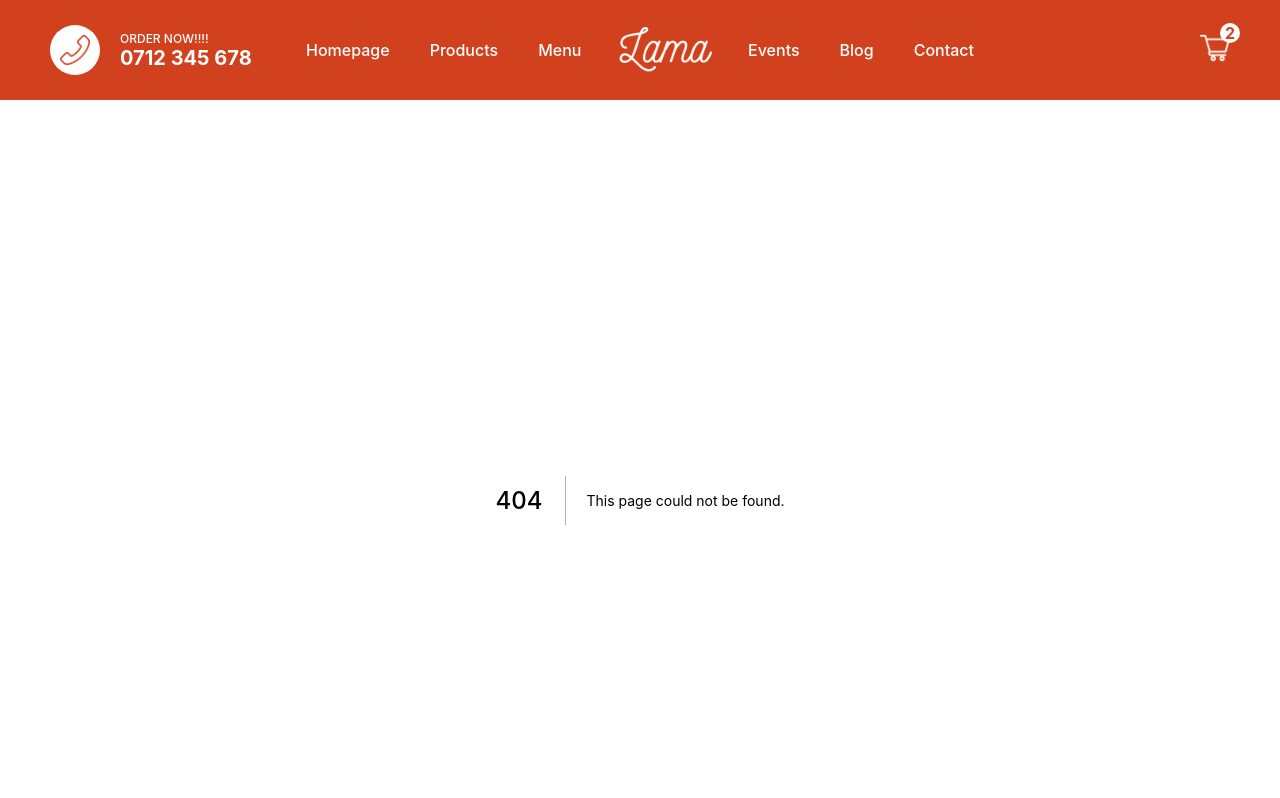
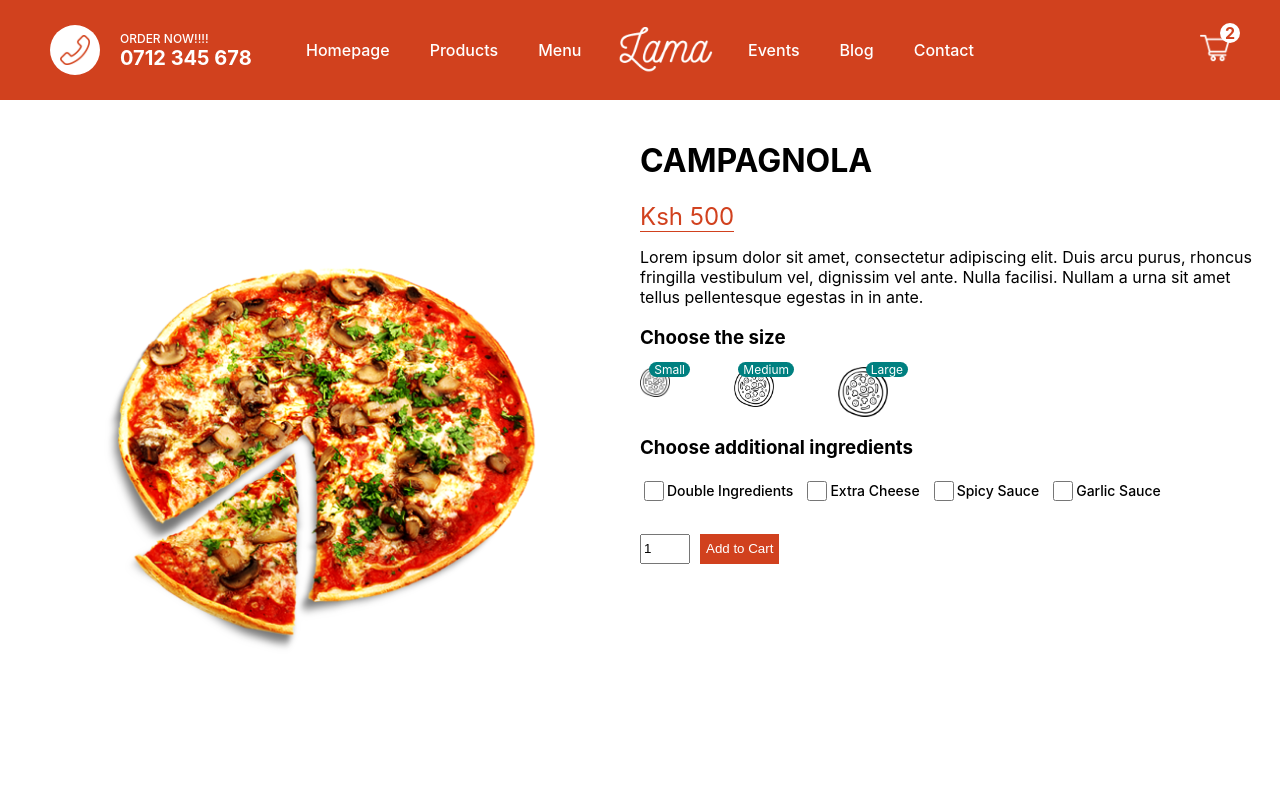
Before and after one commit to jmuema/Food-delivery-app, a Next.js app: page /product/1 in a window 1280 px wide. Before the commit this address had no page. Shown: the top 798 px of the page. Built offline with nearby package versions, Linux system fonts and the light colour scheme.

Commit message:
finished up on product page

```diff
--- /dev/null
+++ b/pages/product/[id].jsx
@@ -0,0 +1,90 @@
+import React from 'react'
+import styles from "../../styles/Product.module.css";
+import Image from "next/image";
+import { useState } from "react";
+
+const Product = () => {
+    const [size, setSize] = useState(0);
+    const pizza = {
+      id: 1,
+      img: "/img/pizza.png",
+      name: "CAMPAGNOLA",
+      price: [500, 900, 1200],
+      desc: "Lorem ipsum dolor sit amet, consectetur adipiscing elit. Duis arcu purus, rhoncus fringilla vestibulum vel, dignissim vel ante. Nulla facilisi. Nullam a urna sit amet tellus pellentesque egestas in in ante.",
+    };
+
+    return (
+        <div className={styles.container}>
+          <div className={styles.left}>
+            <div className={styles.imgContainer}>
+              <Image src={pizza.img} objectFit="contain" layout="fill" alt="" />
+            </div>
+          </div>
+          <div className={styles.right}>
+            <h1 className={styles.title}>{pizza.name}</h1>
+            <span className={styles.price}>Ksh {pizza.price[size]}</span>
+            <p className={styles.desc}>{pizza.desc}</p>
+            <h3 className={styles.choose}>Choose the size</h3>
+            <div className={styles.sizes}>
+              <div className={styles.size} onClick={() => setSize(0)}>
+                <Image src="/img/size.png" layout="fill" alt="" />
+                <span className={styles.number}>Small</span>
+              </div>
+              <div className={styles.size} onClick={() => setSize(1)}>
+                <Image src="/img/size.png" layout="fill" alt="" />
+                <span className={styles.number}>Medium</span>
+              </div>
+              <div className={styles.size} onClick={() => setSize(2)}>
+                <Image src="/img/size.png" layout="fill" alt="" />
+                <span className={styles.number}>Large</span>
+              </div>
+            </div>
+            <h3 className={styles.choose}>Choose additional ingredients</h3>
+            <div className={styles.ingredients}>
+              <div className={styles.option}>
+                <input
+                  type="checkbox"
+                  id="double"
+                  name="double"
+                  className={styles.checkbox}
+                />
+                <label htmlFor="double">Double Ingredients</label>
+              </div>
+              <div className={styles.option}>
+                <input
+                  className={styles.checkbox}
+                  type="checkbox"
+                  id="cheese"
+                  name="cheese"
+                />
+                <label htmlFor="cheese">Extra Cheese</label>
+              </div>
+              <div className={styles.option}>
+                <input
+                  className={styles.checkbox}
+                  type="checkbox"
+                  id="spicy"
+                  name="spicy"
+                />
+                <label htmlFor="spicy">Spicy Sauce</label>
+              </div>
+              <div className={styles.option}>
+                <input
+                  className={styles.checkbox}
+                  type="checkbox"
+                  id="garlic"
+                  name="garlic"
+                />
+                <label htmlFor="garlic">Garlic Sauce</label>
+              </div>
+            </div>
+            <div className={styles.add}>
+                <input type="number" defaultValue={1} className={styles.quantity}/>
+                <button className={styles.button}>Add to Cart</button>
+            </div>
+          </div>
+        </div>
+      );
+    };
+
+export default Product;
--- /dev/null
+++ b/styles/Product.module.css
@@ -0,0 +1,140 @@
+.container {
+    height: calc(100vh - 100px);
+    display: flex;
+  }
+
+  .left {
+    flex: 1;
+    height: 100%;
+    display: flex;
+    align-items: center;
+    justify-content: center;
+  }
+
+  .right {
+    flex: 1;
+    padding: 20px;
+  }
+
+  .imgContainer {
+    width: 80%;
+    height: 80%;
+    position: relative;
+  }
+
+  .price {
+    color: #d1411e;
+    font-size: 24px;
+    font-weight: 400;
+    border-bottom: 1px solid #d1411e;
+  }
+
+  .sizes {
+    width: 40%;
+    display: flex;
+    justify-content: space-between;
+  }
+
+  .size {
+    width: 30px;
+    height: 30px;
+    position: relative;
+    cursor: pointer;
+  }
+
+  .size:nth-child(2) {
+    width: 40px;
+    height: 40px;
+  }
+
+  .size:last-child {
+    width: 50px;
+    height: 50px;
+  }
+
+  .number {
+    position: absolute;
+    top: -5px;
+    right: -20px;
+    background-color: teal;
+    color: white;
+    font-size: 12px;
+    padding: 0 5px;
+    border-radius: 10px;
+  }
+
+  .ingredients {
+    display: flex;
+    margin-bottom: 30px;
+  }
+
+  .option {
+    display: flex;
+    align-items: center;
+    margin-right: 10px;
+    font-size: 14px;
+    font-weight: 500;
+  }
+
+  .checkbox {
+    width: 20px;
+    height: 20px;
+  }
+
+  .quantity {
+    width: 50px;
+    height: 30px;
+  }
+
+  .button {
+    height: 30px;
+    margin-left: 10px;
+    background-color: #d1411e;
+    color: white;
+    border: none;
+    font-weight: 500;
+    cursor: pointer;
+  }
+
+  @media screen and (max-width: 480px) {
+    .container {
+      height: auto;
+      text-align: center;
+      flex-direction: column;
+      margin-top: 20px;
+    }
+
+    .imgContainer {
+      width: 70vw;
+      height: 70vw;
+    }
+
+    .title {
+      margin: 5px;
+    }
+
+    .sizes {
+      width: 100%;
+      padding: 0px 20px;
+    }
+
+    .ingredients {
+      flex-direction: column;
+    }
+
+    .option {
+      margin: 10px;
+      font-size: 18px;
+    }
+
+    .checkbox {
+      width: 25px;
+      height: 25px;
+    }
+
+    .quantity,
+    .button {
+      height: 50px;
+      padding: 10px 20px;
+    }
+  }
```
Also changed, not shown: pages/cart.jsx (added), styles/Cart.module.css (added).
